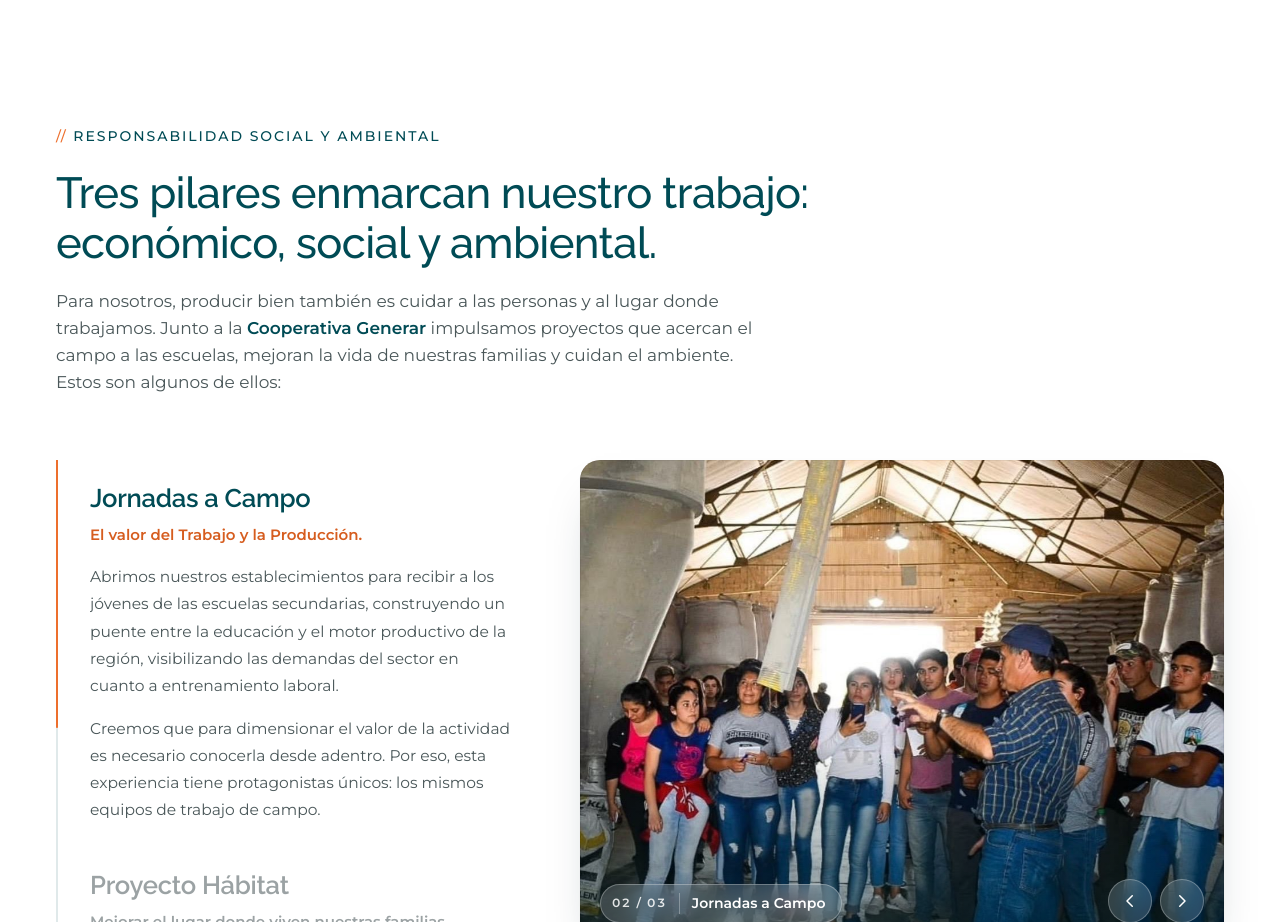
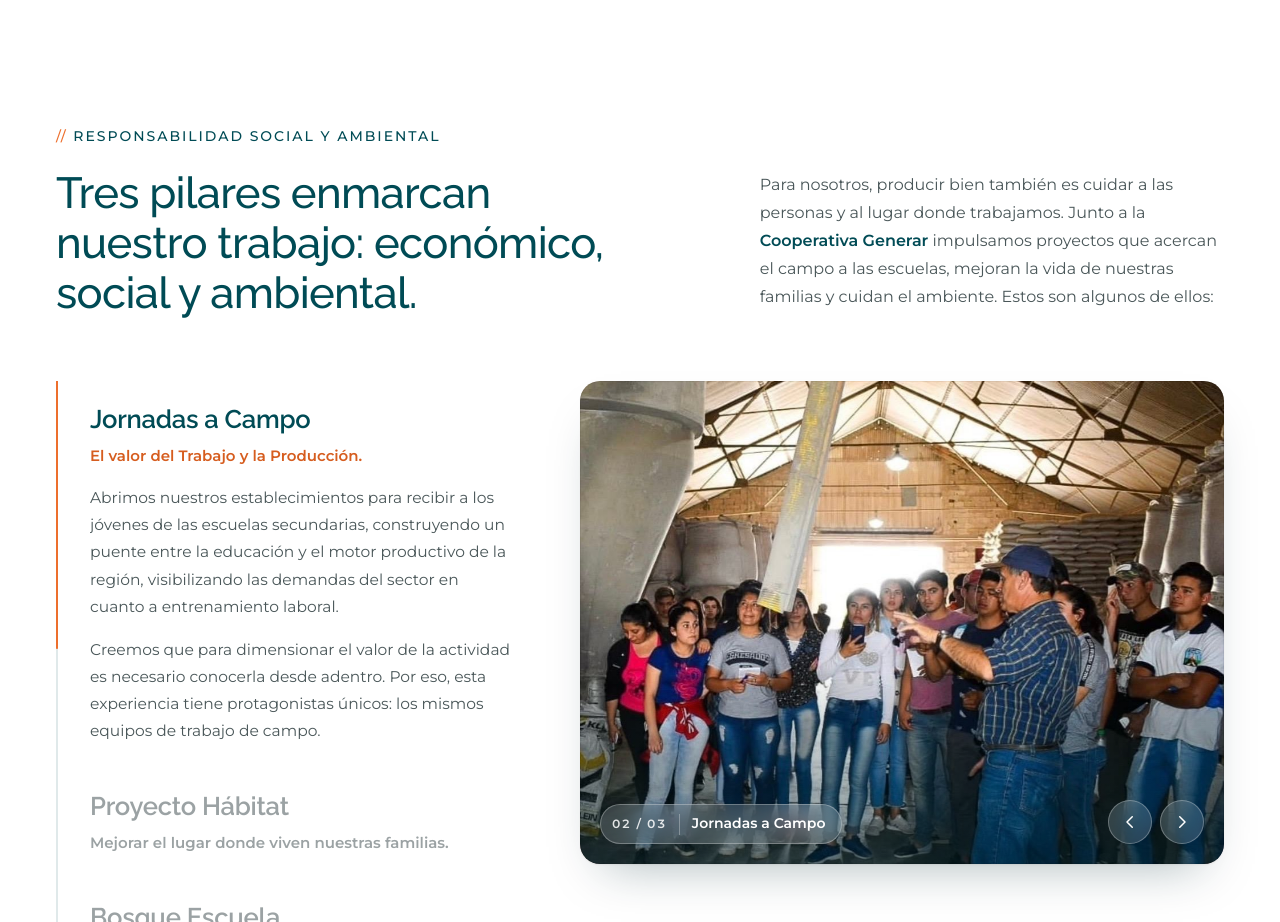
Before and after one commit to lmzavalia-lab/cusillos-web, a plain HTML site: page index.html in a window 1280 px wide. Shown: the part 6880-7802 px from the top of the page. Drawn offline with Linux system fonts and the light colour scheme.

Commit message:
Responsabilidad social: párrafo al costado del título, como el resto de la página
Co-Authored-By: Claude Opus 5.5 <noreply@anthropic.com>

```diff
--- a/index.html
+++ b/index.html
@@ -325,11 +325,15 @@
   <!-- ============ COMPROMISO ============ -->
   <section class="section" id="compromiso" aria-labelledby="compromiso-title">
     <div class="container">
-      <header class="compromiso__head" data-reveal>
-        <p class="eyebrow" data-i18n="csr.eyebrow">Responsabilidad social y ambiental</p>
-        <h2 id="compromiso-title" class="h2" data-i18n="csr.title">Tres pilares enmarcan nuestro trabajo: económico, social y ambiental.</h2>
-        <p class="compromiso__note" data-i18n="csr.p">Para nosotros, producir bien también es cuidar a las personas y al lugar donde trabajamos. Junto a la <strong>Cooperativa Generar</strong> impulsamos proyectos que acercan el campo a las escuelas, mejoran la vida de nuestras familias y cuidan el ambiente. Estos son algunos de ellos:</p>
-      </header>
+      <div class="grid intro intro--wide compromiso__head">
+        <header class="intro__head" data-reveal>
+          <p class="eyebrow" data-i18n="csr.eyebrow">Responsabilidad social y ambiental</p>
+          <h2 id="compromiso-title" class="h2" data-i18n="csr.title">Tres pilares enmarcan nuestro trabajo: económico, social y ambiental.</h2>
+        </header>
+        <div class="intro__body" data-reveal>
+          <p data-i18n="csr.p">Para nosotros, producir bien también es cuidar a las personas y al lugar donde trabajamos. Junto a la <strong>Cooperativa Generar</strong> impulsamos proyectos que acercan el campo a las escuelas, mejoran la vida de nuestras familias y cuidan el ambiente. Estos son algunos de ellos:</p>
+        </div>
+      </div>
 
       <div class="showcase" data-showcase data-reveal>
         <div class="showcase__list">
--- a/styles.css
+++ b/styles.css
@@ -422,9 +422,8 @@ html { scrollbar-color: var(--teal) transparent; }
 .cert-card__check { flex-shrink: 0; width: 18px; height: 18px; margin-top: 2px; fill: none; stroke: var(--orange); stroke-width: 2.2; stroke-linecap: round; stroke-linejoin: round; }
 
 /* ---------- Compromiso ---------- */
-.compromiso__head { max-width: 760px; margin-bottom: var(--head-gap); }
-.compromiso__note { max-width: 64ch; margin-top: var(--s-5); font-size: 17px; line-height: 1.6; color: var(--ink-soft); }
-.compromiso__note strong { color: var(--teal); font-weight: 600; }
+.compromiso__head { margin-bottom: var(--head-gap); }
+.intro__body strong { color: var(--teal); font-weight: 600; }
 .programs { display: grid; gap: clamp(72px, 9vw, 128px); }
 .program { display: grid; grid-template-columns: repeat(12, minmax(0, 1fr)); column-gap: var(--col-gap); row-gap: var(--s-8); align-items: center; }
 .program__media { grid-column: 1 / span 7; grid-row: 1; }
```
